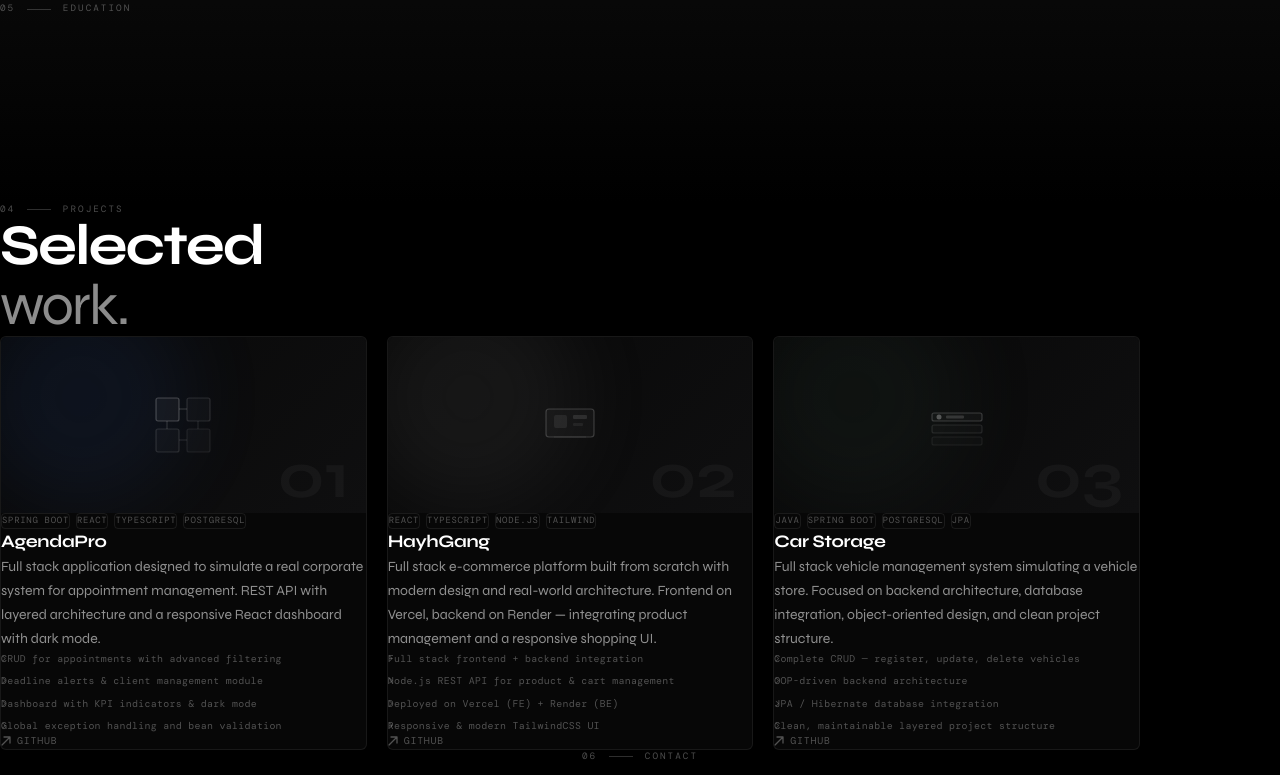
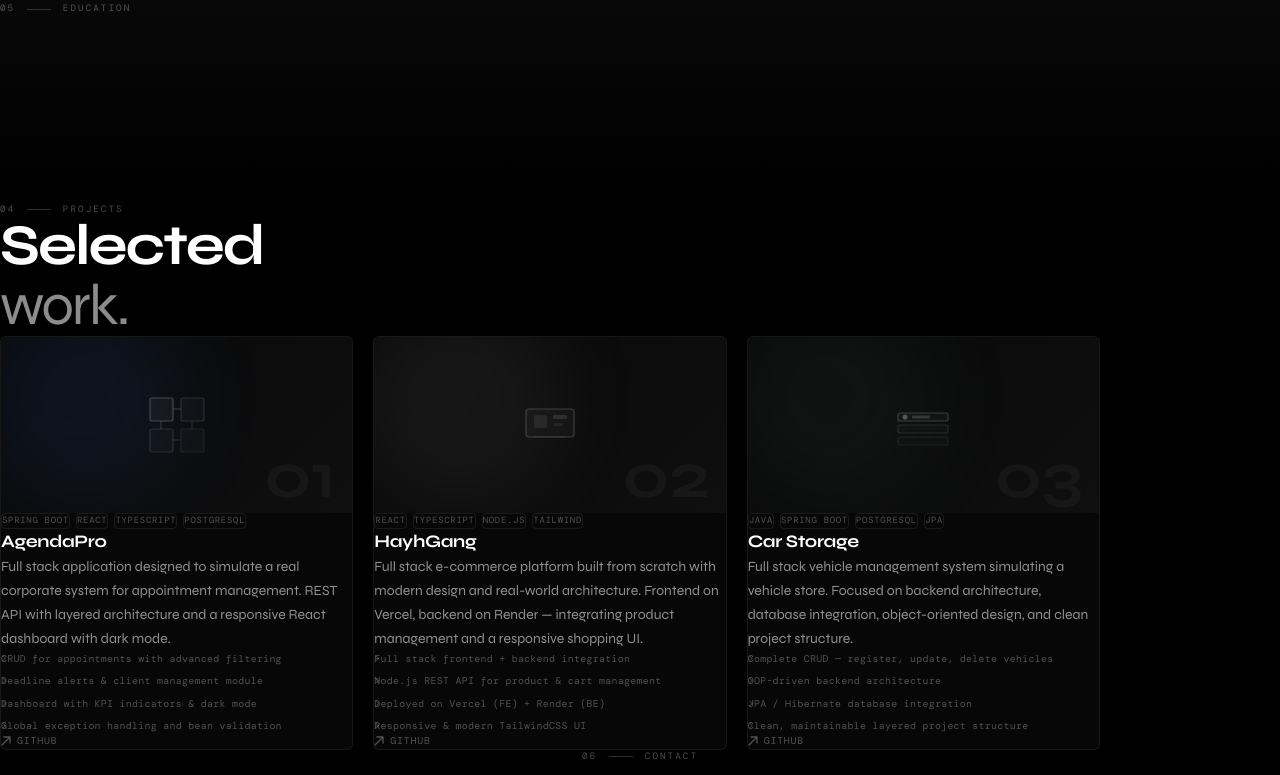
Before and after one commit to AraujoCC/pedro-portfolio, a Next.js app in the folder pedro-portfolio/: page / in a window 1280 px wide. Shown: the part 2004-2779 px from the top of the page. Built offline with nearby package versions, Linux system fonts and the light colour scheme; a web font is replaced by a local one.

Commit message:
fix: center layout and add section dividers

```diff
--- a/pedro-portfolio/src/components/layout/Container.tsx
+++ b/pedro-portfolio/src/components/layout/Container.tsx
@@ -9,7 +9,7 @@
 
 export default function Container({ children, className, as: Tag = "div" }: ContainerProps) {
   return (
-    <Tag className={clsx("mx-auto w-full max-w-[1140px] px-8 lg:px-16", className)}>
+    <Tag className={clsx("mx-auto w-full max-w-[1100px] px-8 lg:px-16", className)}>
       {children}
     </Tag>
   );
--- a/pedro-portfolio/src/sections/Experience.tsx
+++ b/pedro-portfolio/src/sections/Experience.tsx
@@ -60,7 +60,7 @@
       <section
         id="experience"
         ref={sectionRef}
-        className="py-28 lg:py-36"
+        className="py-36 lg:py-48"
         style={{ background: "linear-gradient(180deg,#000 0%,#080808 100%)" }}
       >
         <Container>
--- a/pedro-portfolio/src/sections/Tech.tsx
+++ b/pedro-portfolio/src/sections/Tech.tsx
@@ -43,7 +43,7 @@
     <section
       id="tech"
       ref={sectionRef}
-      className="py-28 lg:py-36 bg-black"
+      className="py-36 lg:py-48 bg-black"
     >
       <Container>
         <div className="reveal">
```
